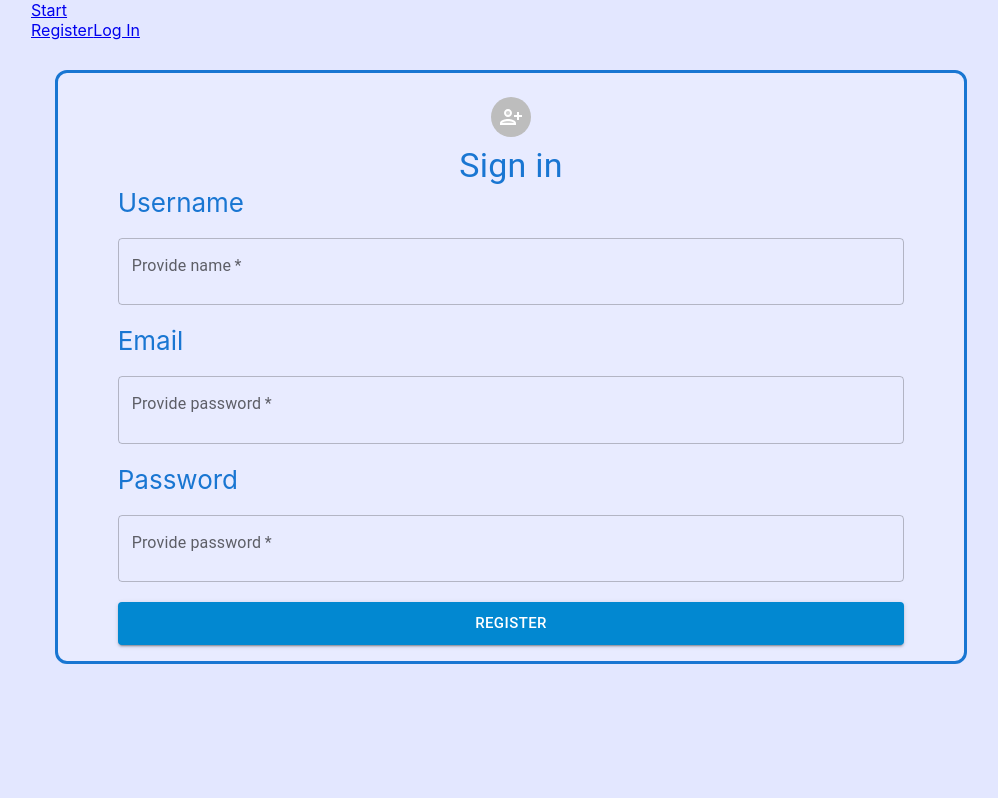
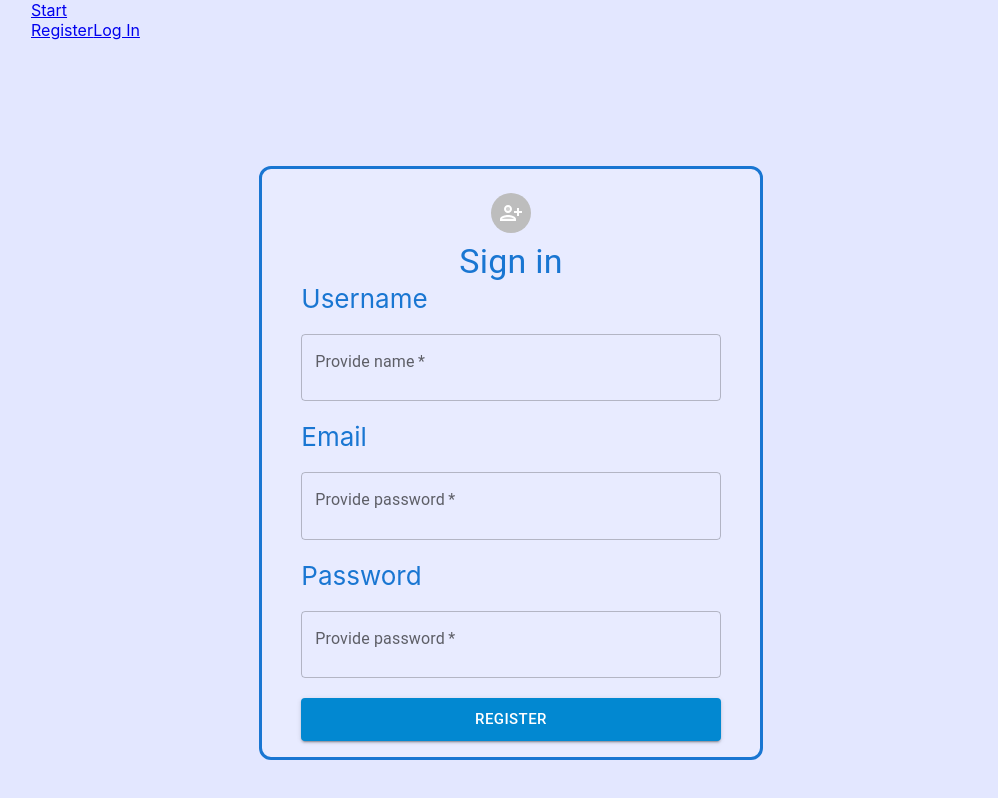
Before and after one commit to SofiyaKalynovska/goit-react-hw-08-phonebook, a React (Create React App) app: page /register in a window 1280 px wide. Shown: the whole page, without its empty margins (129-1127 px from the left). Built offline with nearby package versions, Linux system fonts and the light colour scheme.

Commit message:
Update Register page

```diff
--- a/src/pages/Register.jsx
+++ b/src/pages/Register.jsx
@@ -1,10 +1,14 @@
 import { RegisterForm } from '../components/RegisterForm/RegisterForm';
+import { Helmet } from 'react-helmet';
+import { Container } from '@mui/material';
 
 export default function Register() {
   return (
-    <div>
-      <title>Registration</title>
+    <Container component="main" maxWidth="sm" sx={{ pt: 12 }}>
+      <Helmet>
+        <title>Registration</title>
+      </Helmet>
       <RegisterForm />
-    </div>
+    </Container>
   );
 }
```
